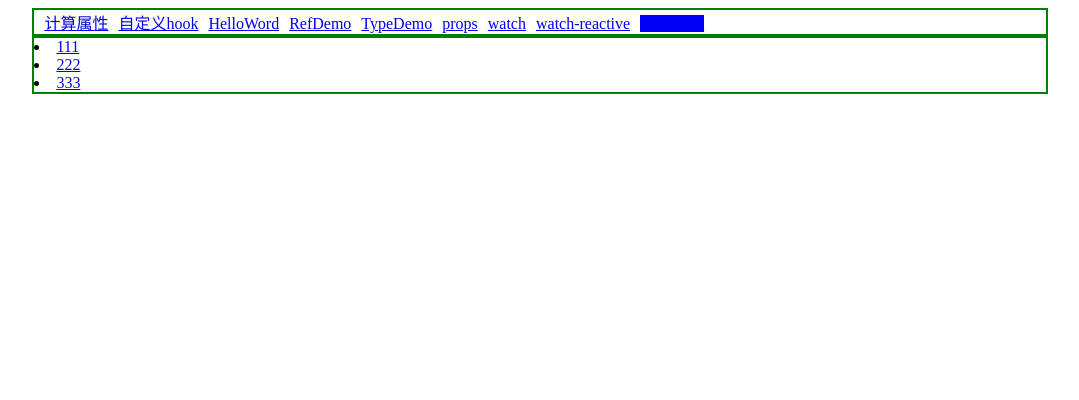
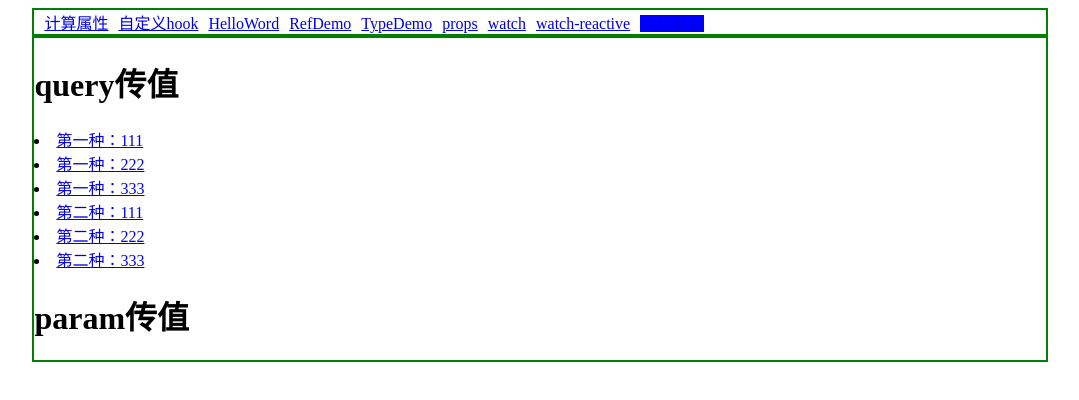
Before and after one commit to melelee/vue-ts, a Vue app: page /news in a window 1280 px wide. Shown: the top 400 px of the page, without its empty margins (100-1179 px from the left). Built offline with nearby package versions, Linux system fonts and the light colour scheme.

Commit message:
多级路由

```diff
--- a/src/pages/NewsDetail.vue
+++ b/src/pages/NewsDetail.vue
@@ -1,9 +1,11 @@
 <script setup lang="ts">
+import {useRoute} from "vue-router";
 
+let route = useRoute();
 </script>
 
 <template>
-111111111111111111111
+  {{ route.query.title }}
 </template>
 
 <style scoped>
--- a/src/pages/NewsList.vue
+++ b/src/pages/NewsList.vue
@@ -10,9 +10,27 @@ let newsList = reactive([
 </script>
 
 <template>
+
+  <h1>query传值</h1>
   <li v-for="news in newsList" :key="news.id">
-    <router-link to="/news/detail">{{ news.title }}</router-link>
+    <router-link :to="`/news/detail?title=${news.title}`">第一种：{{ news.title }}</router-link>
   </li>
+
+  <li v-for="news in newsList" :key="news.id">
+    <router-link
+        :to="{
+          path:'/news/detail',
+          query:{
+            title:news.title
+          }
+        }"
+    >
+      第二种：{{ news.title }}
+    </router-link>
+  </li>
+
+  <h1>param传值</h1>
+
   <div>
     <router-view></router-view>
   </div>
```
